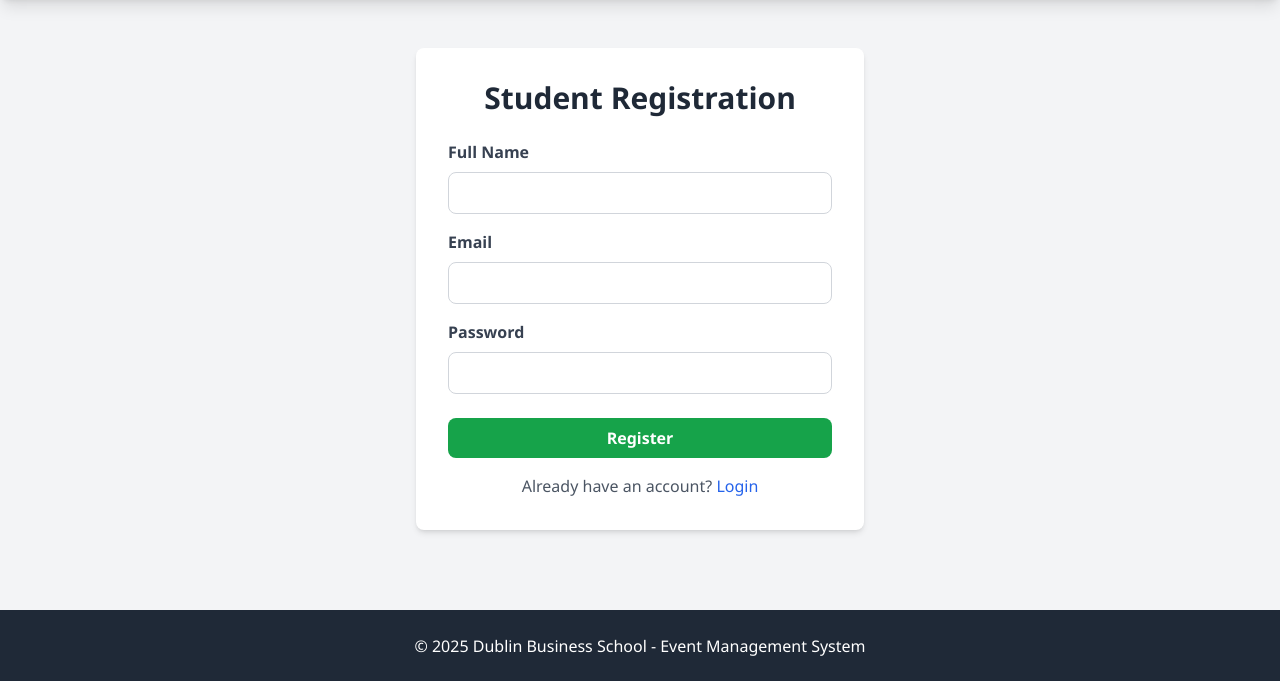
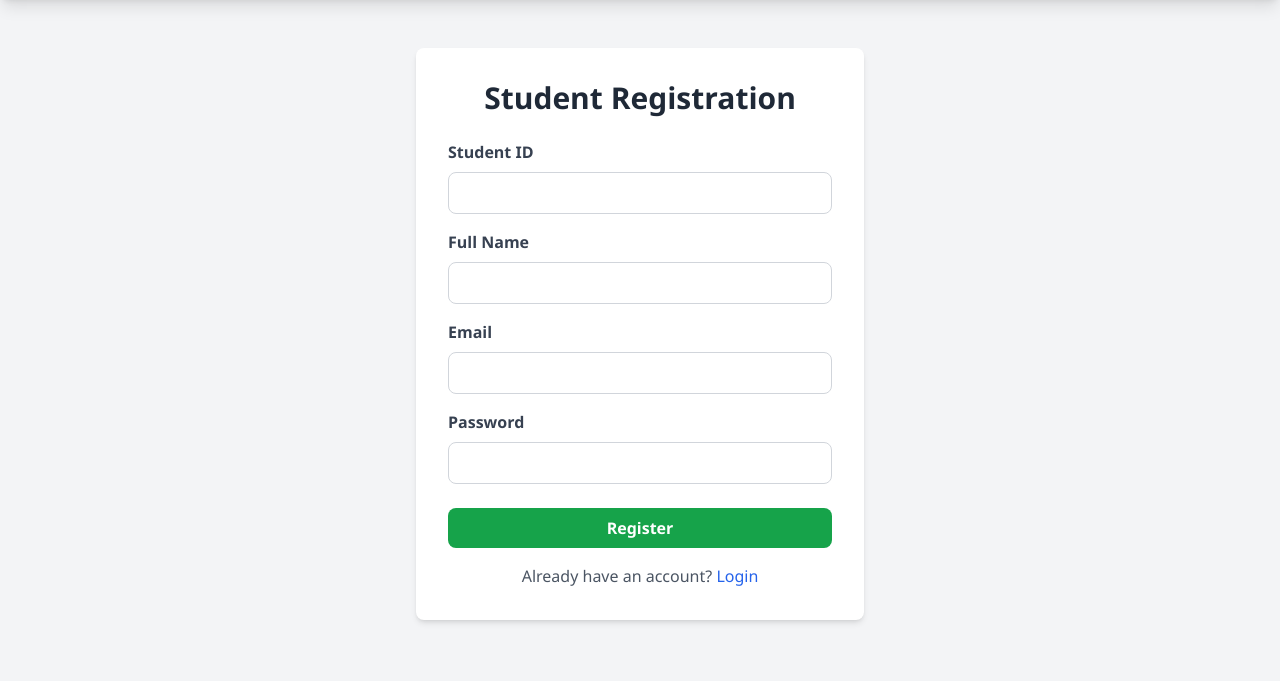
Before and after one commit to nomanawan408/CA2_AdvanceProgramming, a Flask app: page /register in a window 1280 px wide. Shown: the part 72-753 px from the top of the page. Run offline with Flask 3, Linux system fonts and the light colour scheme; some libraries are stand-ins or nearby versions.

Commit message:
updating the forms v2

```diff
--- a/backend/main.py
+++ b/backend/main.py
@@ -83,7 +83,7 @@
             db.session.add(organizer)
 
             # Create sample student
-            student = User(name='Jane Student', email='student@dbs.ie', role='student')
+            student = User(student_number='S0001', name='Jane Student', email='student@dbs.ie', role='student')
             student.set_password('student123')
             db.session.add(student)
 
--- a/backend/routes/public.py
+++ b/backend/routes/public.py
@@ -56,17 +56,26 @@
         return redirect(url_for("public.dashboard"))
 
     if request.method == "POST":
+        student_number = request.form.get("student_number")
         name = request.form.get("name")
         email = request.form.get("email")
         password = request.form.get("password")
+
+        if not student_number or student_number.strip() == "":
+            flash("Student ID is required", "danger")
+            return render_template("register.html")
 
         # Check if user already exists
         if User.query.filter_by(email=email).first():
             flash("Email already registered", "danger")
             return render_template("register.html")
 
+        if User.query.filter_by(student_number=student_number).first():
+            flash("Student ID already registered", "danger")
+            return render_template("register.html")
+
         # Create new student user
-        user = User(name=name, email=email, role="student")
+        user = User(student_number=student_number, name=name, email=email, role="student")
         user.set_password(password)
         # db session commit is handled in main app context
         from models import db
--- a/frontend/templates/base.html
+++ b/frontend/templates/base.html
@@ -50,6 +50,10 @@
                     <a class="flex items-center mt-4 py-2 px-6 text-gray-400 hover:bg-gray-700 hover:text-white" href="{{ url_for('admin.admin_organizers') }}">
                         <svg class="h-6 w-6" fill="none" stroke="currentColor" viewBox="0 0 24 24"><path stroke-linecap="round" stroke-linejoin="round" stroke-width="2" d="M17 20h5v-2a3 3 0 00-5.356-1.857M17 20H7m10 0v-2c0-.656-.126-1.283-.356-1.857m0 0a5.002 5.002 0 019.288 0M15 7a3 3 0 11-6 0 3 3 0 016 0zm6 3a2 2 0 11-4 0 2 2 0 014 0zM7 10a2 2 0 11-4 0 2 2 0 014 0z"></path></svg>
                         <span class="mx-3">Organizers</span>
+                    </a>
+                    <a class="flex items-center mt-4 py-2 px-6 text-gray-400 hover:bg-gray-700 hover:text-white" href="{{ url_for('admin.admin_students') }}">
+                        <svg class="h-6 w-6" fill="none" stroke="currentColor" viewBox="0 0 24 24"><path stroke-linecap="round" stroke-linejoin="round" stroke-width="2" d="M12 4.354a4 4 0 110 5.292M15 21H3v-1a6 6 0 0112 0v1zm0 0h6v-1a6 6 0 00-9-5.197M13 7a4 4 0 11-8 0 4 4 0 018 0z"></path></svg>
+                        <span class="mx-3">Students</span>
                     </a>
                     <a class="flex items-center mt-4 py-2 px-6 text-gray-400 hover:bg-gray-700 hover:text-white" href="{{ url_for('admin.admin_societies') }}">
                         <svg class="h-6 w-6" fill="none" stroke="currentColor" viewBox="0 0 24 24"><path stroke-linecap="round" stroke-linejoin="round" stroke-width="2" d="M19 21V5a2 2 0 00-2-2H7a2 2 0 00-2 2v16m14 0h2m-2 0h-5m-9 0H3m2 0h5M9 7h1m-1 4h1m4-4h1m-1 4h1m-5 10v-5a1 1 0 011-1h2a1 1 0 011 1v5m-4 0h4"></path></svg>
--- a/frontend/templates/register.html
+++ b/frontend/templates/register.html
@@ -7,6 +7,12 @@
     <h2 class="text-3xl font-bold text-center mb-6 text-gray-800">Student Registration</h2>
 
     <form method="POST" action="{{ url_for('public.register') }}">
+        <div class="mb-4">
+            <label for="student_number" class="block text-gray-700 font-semibold mb-2">Student ID</label>
+            <input type="text" id="student_number" name="student_number" required
+                   class="w-full px-4 py-2 border border-gray-300 rounded-lg focus:outline-none focus:ring-2 focus:ring-blue-500">
+        </div>
+
         <div class="mb-4">
             <label for="name" class="block text-gray-700 font-semibold mb-2">Full Name</label>
             <input type="text" id="name" name="name" required
--- a/models.py
+++ b/models.py
@@ -11,6 +11,7 @@
 class User(UserMixin, db.Model):
     """User model for all three roles: superadmin, organizer, student"""
     id = db.Column(db.Integer, primary_key=True)
+    student_number = db.Column(db.String(50), unique=True, nullable=True)
     email = db.Column(db.String(120), unique=True, nullable=False)
     password_hash = db.Column(db.String(200), nullable=False)
     name = db.Column(db.String(100), nullable=False)
```
Also changed, not shown: backend/routes/admin.py (+8 -0 lines), frontend/templates/admin/students.html (added, +41 -0 lines), tests/conftest.py (+1 -1 lines), tests/test_unit_models.py (+1 -1 lines), events.db (added), instance/events.db, 1 other file.
